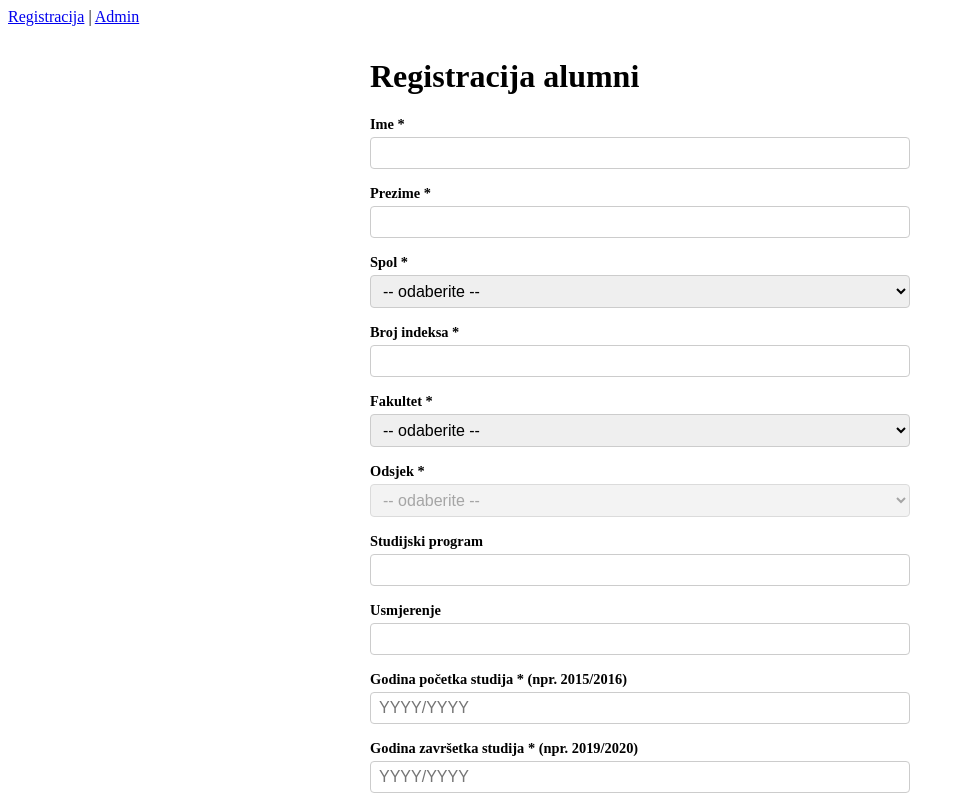
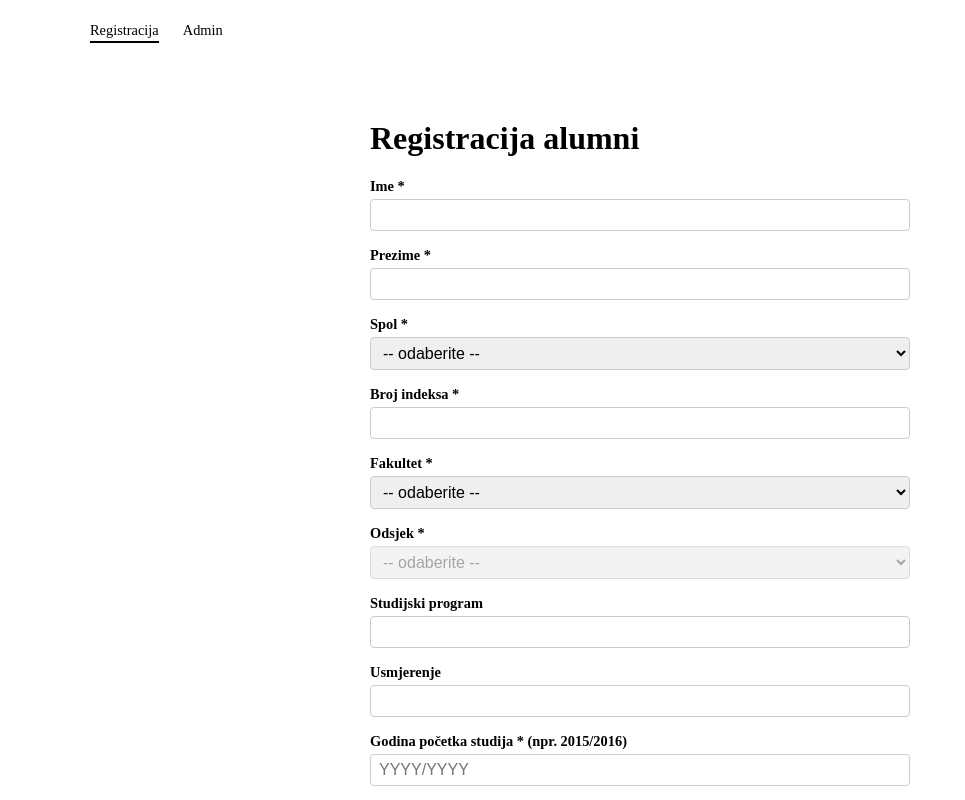
Before and after one commit to almauntz/alumni-platform, a Vue app in the folder frontend/: page / in a window 1280 px wide. Shown: the top 800 px of the page, without its empty margins (0-965 px from the left). Built offline with nearby package versions, Linux system fonts and the light colour scheme.

Commit message:
style: minimal nav bar with active link underline

```diff
--- a/frontend/src/App.vue
+++ b/frontend/src/App.vue
@@ -1,7 +1,49 @@
 <template>
   <nav>
-    <router-link to="/">Registracija</router-link> |
-    <router-link to="/admin">Admin</router-link>
+    <div class="nav-inner">
+      <router-link to="/" class="nav-link">Registracija</router-link>
+      <router-link to="/admin" class="nav-link">Admin</router-link>
+    </div>
   </nav>
-  <router-view />
+  <main>
+    <router-view />
+  </main>
 </template>
+
+<style scoped>
+nav {
+  background: var(--surface);
+  border-bottom: 1px solid var(--border);
+  padding: 0 1.5rem;
+}
+
+.nav-inner {
+  max-width: 1100px;
+  margin: 0 auto;
+  display: flex;
+  gap: 1.5rem;
+  height: 48px;
+  align-items: center;
+}
+
+.nav-link {
+  text-decoration: none;
+  font-size: 0.9rem;
+  font-weight: 500;
+  color: var(--text-muted);
+  padding-bottom: 2px;
+  border-bottom: 2px solid transparent;
+  transition: color 0.15s, border-color 0.15s;
+}
+
+.nav-link:hover,
+.nav-link.router-link-active {
+  color: var(--text);
+  border-bottom-color: var(--text);
+}
+
+main {
+  flex: 1;
+  padding: 2rem 1.5rem;
+}
+</style>
```
